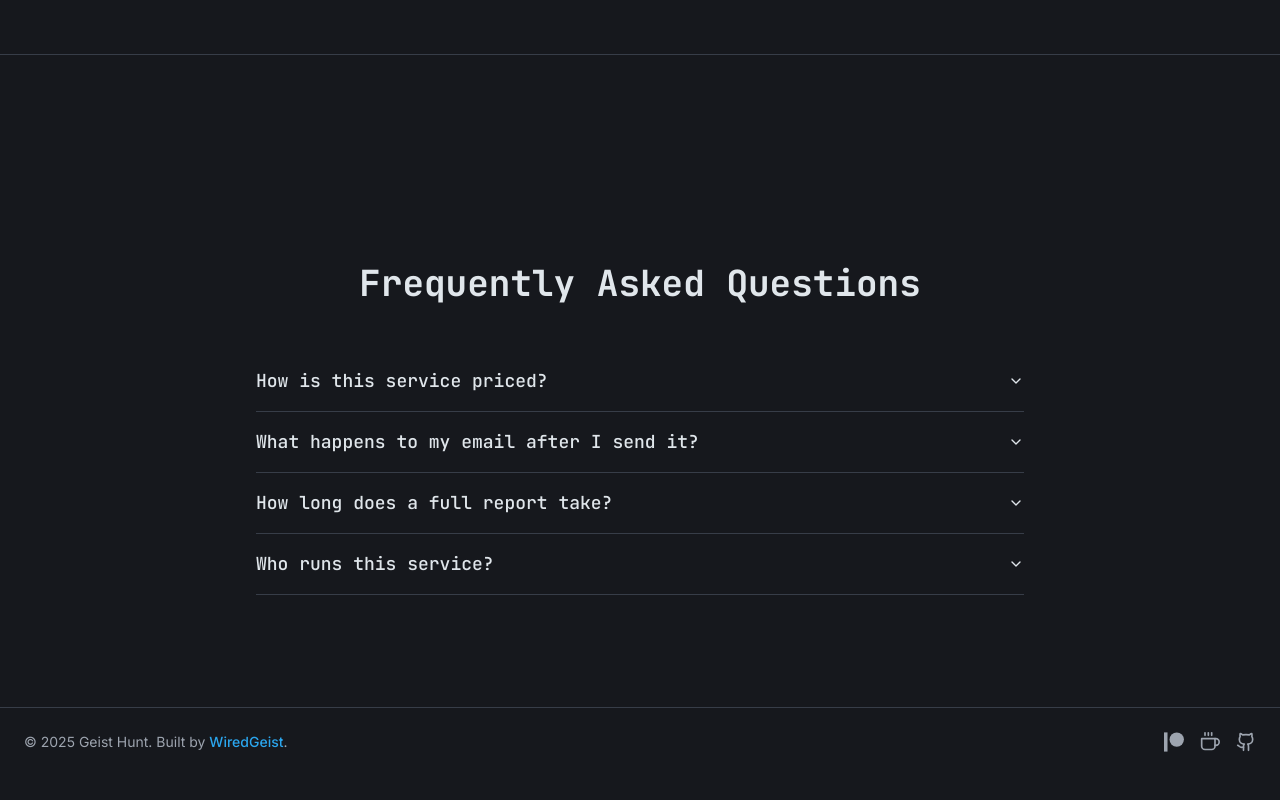
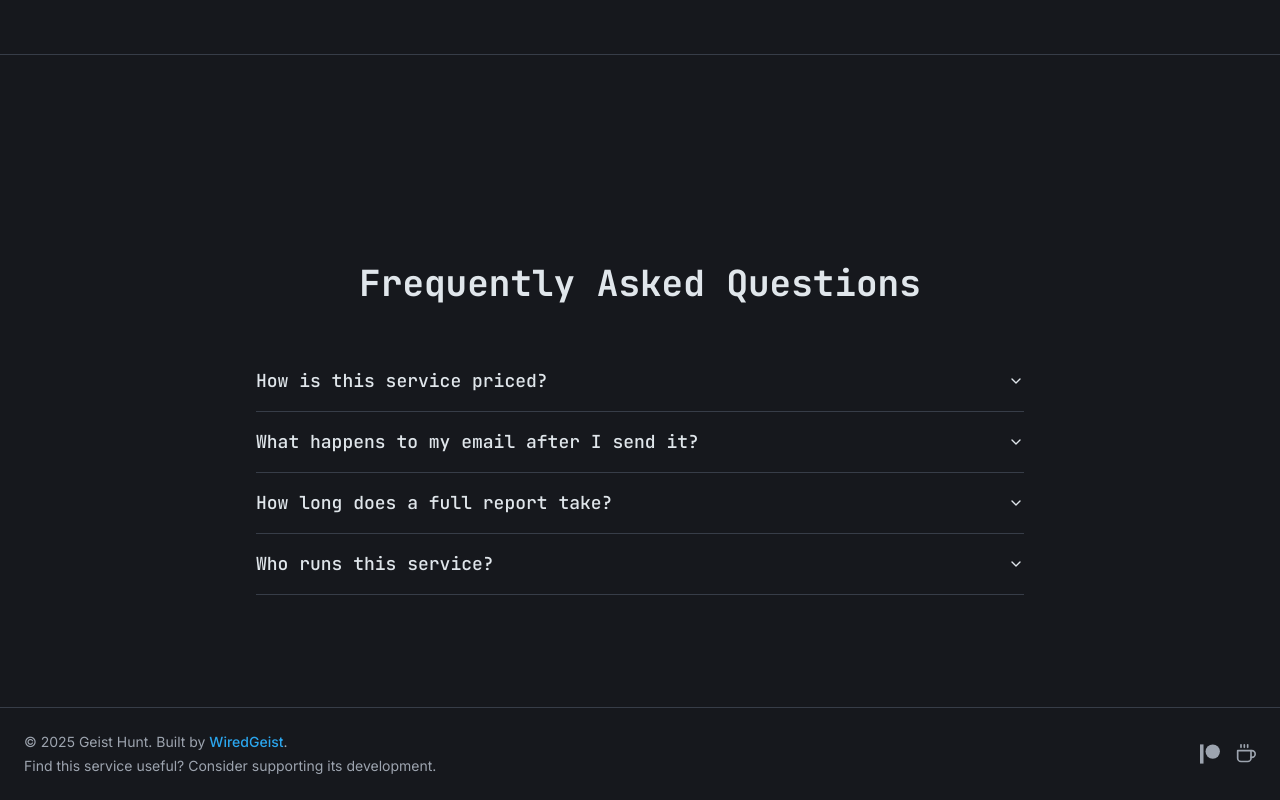
Before and after one commit to mailgestalt-tech/mailhunter, a Next.js app: page / in a window 1280 px wide. Shown: the part 2945-3745 px from the top of the page. Before the commit the page ends 3721 px from the top, so only its background shows below. Built offline with nearby package versions, Linux system fonts and the light colour scheme.

Commit message:
Update footer.tsx

```diff
--- a/src/components/footer.tsx
+++ b/src/components/footer.tsx
@@ -1,7 +1,9 @@
 import Link from 'next/link';
-import { Github } from 'lucide-react';
 
-const PatreonIcon = (props: React.SVGProps<SVGSVGElement>) => (
+// Using a generic SVG props type for better reusability
+type IconProps = React.SVGProps<SVGSVGElement>;
+
+const PatreonIcon = (props: IconProps) => (
     <svg viewBox="0 0 569 546" xmlns="http://www.w3.org/2000/svg" {...props}>
         <g>
             <circle cx="362.589996" cy="204.589996" r="204.589996" fill="currentColor"></circle>
@@ -10,7 +12,7 @@ const PatreonIcon = (props: React.SVGProps<SVGSVGElement>) => (
     </svg>
 );
 
-const CoffeeIcon = (props: React.SVGProps<SVGSVGElement>) => (
+const CoffeeIcon = (props: IconProps) => (
     <svg xmlns="http://www.w3.org/2000/svg" width="24" height="24" viewBox="0 0 24 24" fill="none" stroke="currentColor" strokeWidth="2" strokeLinecap="round" strokeLinejoin="round" {...props}>
         <path d="M18 8h1a4 4 0 0 1 0 8h-1" />
         <path d="M2 8h16v9a4 4 0 0 1-4 4H6a4 4 0 0 1-4-4V8z" />
@@ -25,12 +27,20 @@ export function Footer() {
   return (
     <footer className="border-t border-border bg-transparent">
       <div className="container mx-auto py-6 px-4 md:px-6 flex flex-col md:flex-row items-center justify-between gap-4">
-        <p className="text-sm text-muted-foreground text-center md:text-left">
-          © {new Date().getFullYear()} Geist Hunt. Built by{' '}
-          <Link href="https://wiredgeist.com" target="_blank" rel="noopener noreferrer" className="font-medium text-primary hover:underline">
-            WiredGeist
-          </Link>.
-        </p>
+
+        {/* --- THIS TEXT HAS BEEN UPDATED --- */}
+        <div className="text-sm text-muted-foreground text-center md:text-left">
+          <p>
+            © {new Date().getFullYear()} Geist Hunt. Built by{' '}
+            <Link href="https://wiredgeist.com" target="_blank" rel="noopener noreferrer" className="font-medium text-primary hover:underline">
+              WiredGeist
+            </Link>.
+          </p>
+          <p className="mt-1">
+            Find this service useful? Consider supporting its development.
+          </p>
+        </div>
+
         <div className="flex items-center gap-4">
             <Link href="https://www.patreon.com/WiredGeist" target="_blank" rel="noopener noreferrer" className="text-muted-foreground hover:text-primary transition-colors" aria-label="Support on Patreon">
                 <PatreonIcon className="h-5 w-5" />
@@ -38,9 +48,7 @@ export function Footer() {
             <Link href="https://ko-fi.com/wiredgeist" target="_blank" rel="noopener noreferrer" className="text-muted-foreground hover:text-primary transition-colors" aria-label="Buy Me a Coffee">
                 <CoffeeIcon className="h-5 w-5" />
             </Link>
-            <Link href="https://github.com/WiredGeist/geisthunt" target="_blank" rel="noopener noreferrer" className="text-muted-foreground hover:text-primary transition-colors" aria-label="GitHub Repository">
-                <Github className="h-5 w-5" />
-            </Link>
+            {/* --- GITHUB LINK REMOVED --- */}
         </div>
       </div>
     </footer>
```
